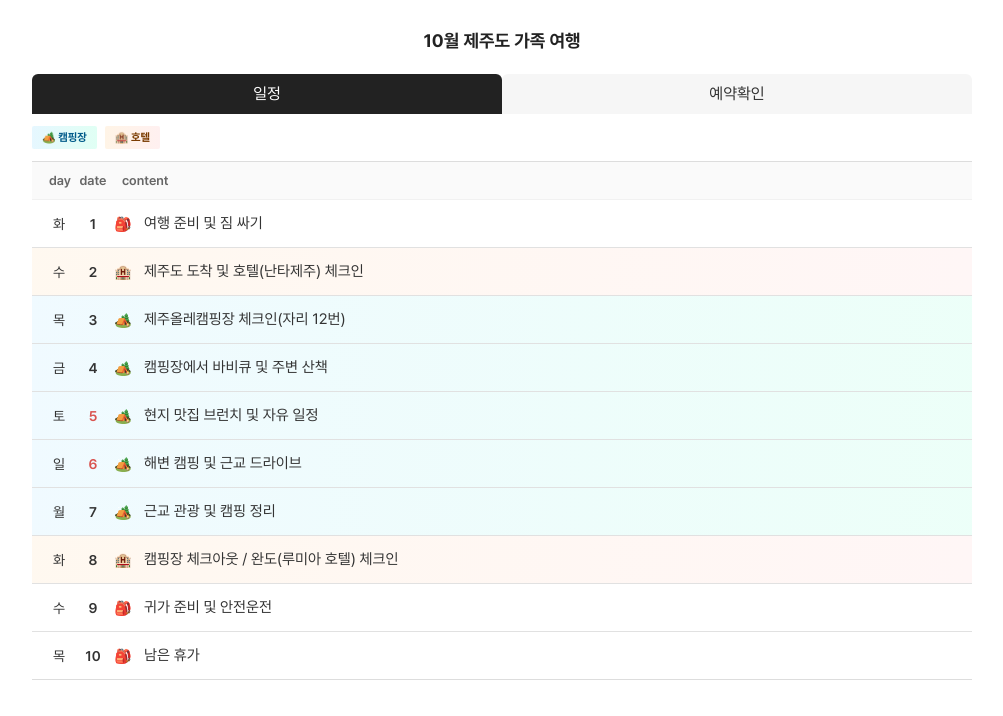
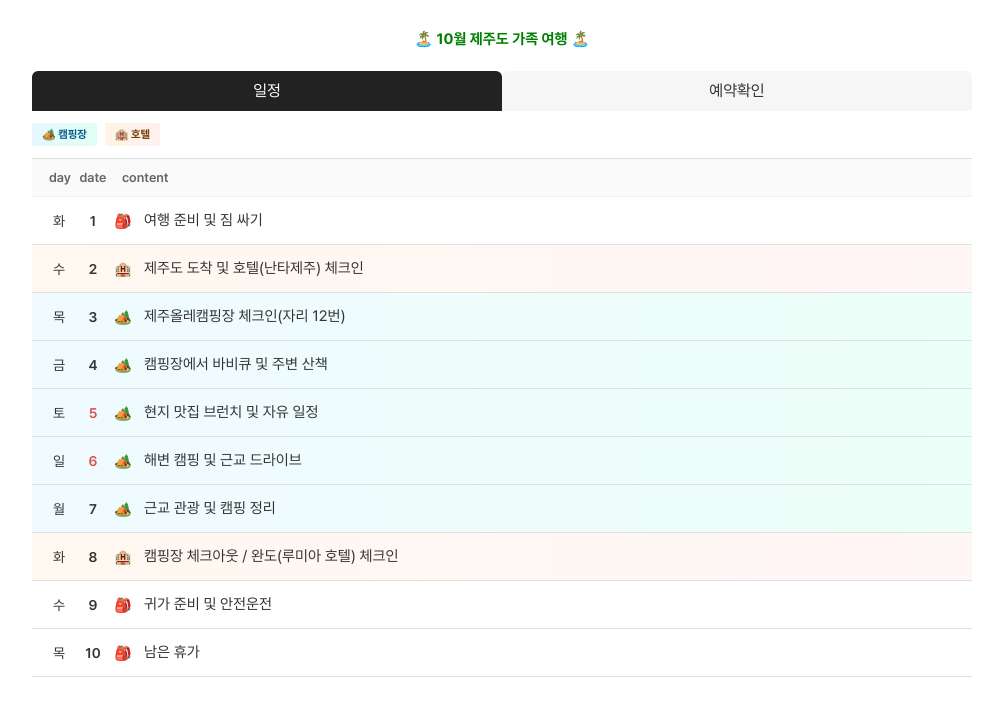
Before and after one commit to jdwcg/travel, a React (Vite) app: page /schedule in a window 1280 px wide. Shown: the top 716 px of the page, without its empty margins (138-1141 px from the left). Built offline with nearby package versions, Linux system fonts and the light colour scheme.

Commit message:
디자인 개선 3

```diff
--- a/src/components/PageHeader.tsx
+++ b/src/components/PageHeader.tsx
@@ -10,9 +10,9 @@ const Header = styled.header`
 `;
 
 const Title = styled.h1`
-    font-size: 18px;
+    font-size: 15px;
     margin: 0;
-    color: #222;
+    color: green;
 `;
 
 export default function PageHeader({ title }: { title: string }) {
--- a/src/pages/ReservationPage.tsx
+++ b/src/pages/ReservationPage.tsx
@@ -14,7 +14,7 @@ export default function ReservationPage() {
 
     return (
         <Container>
-            <PageHeader title="10월 제주도 가족 여행" />
+            <PageHeader title="🏝️ 10월 제주도 가족 여행 🏝️" />
             <Tabs />
 
             <ReservationSection>
--- a/src/pages/SchedulePage.tsx
+++ b/src/pages/SchedulePage.tsx
@@ -37,7 +37,7 @@ function ActivityIcon({ type }: { type: TravelItem['type'] }) {
 export default function SchedulePage() {
     return (
         <Container>
-            <PageHeader title="10월 제주도 가족 여행" />
+            <PageHeader title="🏝️ 10월 제주도 가족 여행 🏝️" />
             <Tabs />
 
             <LodgingTagsContainer>
```
